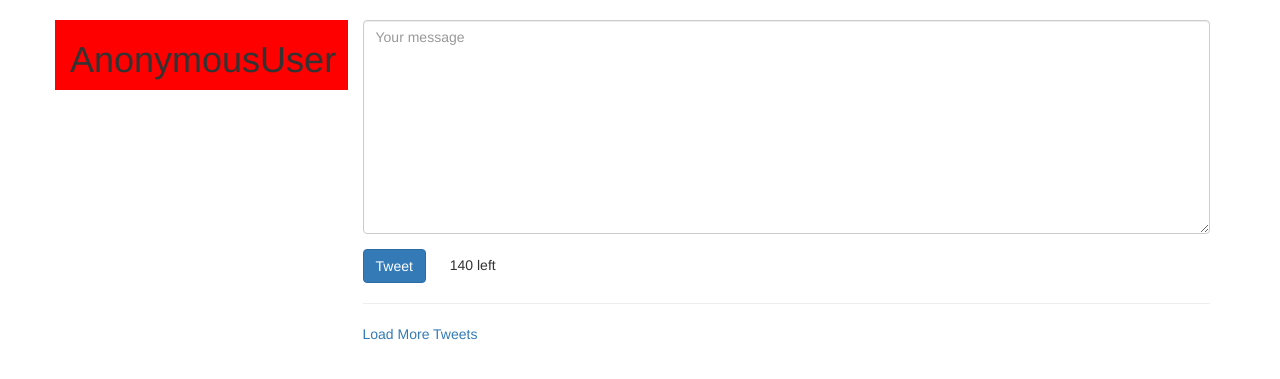
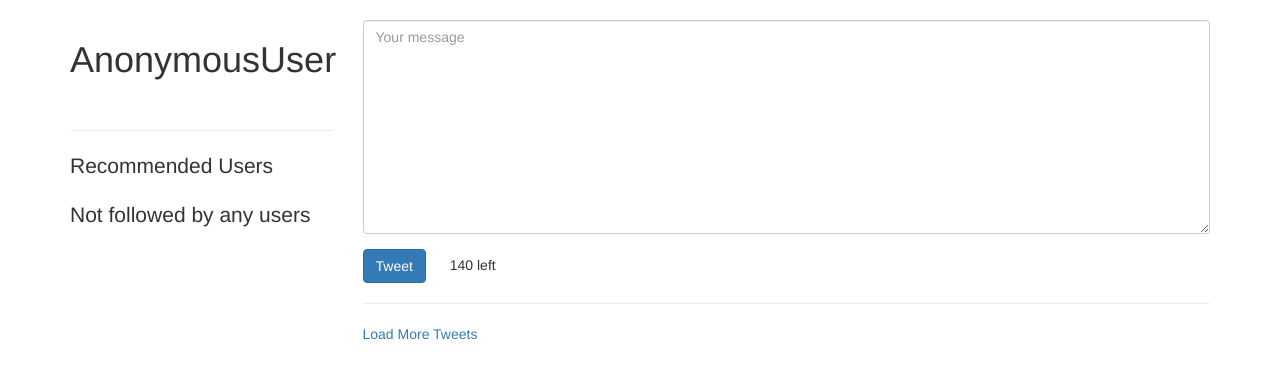
Before and after one commit to kawalot/tweetme-django, a Django app: page / in a window 1280 px wide. Shown: the part 52-431 px from the top of the page. Run offline with Django 3.2, Linux system fonts and the light colour scheme; data that the repository does not hold is empty; some libraries are stand-ins or nearby versions.

Commit message:
Recommended Users & Custom Template Tags

```diff
--- /dev/null
+++ b/src/accounts/templates/accounts/snippets/recommended.html
@@ -0,0 +1,5 @@
+{% for profile in recommended %}
+    <a href="/{{ profile.user.username }}">{{ profile.user.username }}</a><br/>
+{% empty %}
+<p class='lead'>Not followed by any users</p>
+{% endfor %}
--- a/src/accounts/templates/accounts/user_detail.html
+++ b/src/accounts/templates/accounts/user_detail.html
@@ -1,4 +1,5 @@
 {% extends "base.html" %}
+
 {% block script %}
 <script>
 
@@ -31,6 +32,8 @@ $(document).ready(function(){
         {% empty %}
         <h4>Not followed by any users</h4>
         {% endfor %}
+        <hr/>
+
     </div>
     <div class='col-sm-9 col-xs-12'>
         <h1>Tweets</h1>
--- /dev/null
+++ b/src/accounts/templatetags/recommended.py
@@ -0,0 +1,14 @@
+from django import template
+from django.contrib.auth import get_user_model
+from accounts.models import UserProfile
+
+
+register = template.Library()
+
+User = get_user_model()
+
+@register.inclusion_tag("accounts/snippets/recommended.html")
+def recommended(user):
+    if isinstance(user, User):
+        qs = UserProfile.objects.recommended(user)
+        return {"recommended": qs}
--- a/src/accounts/views.py
+++ b/src/accounts/views.py
@@ -20,6 +20,7 @@ class UserDetailView(DetailView):
         context = super(UserDetailView, self).get_context_data(*args, **kwargs)
         following = UserProfile.objects.is_following(self.request.user, self.get_object())
         context['following'] = following
+        context['recommended'] = UserProfile.objects.recommended(self.request.user)
         return context
 
 class UserFollowView(View):
--- a/src/tweets/templates/tweets/tweet_list.html
+++ b/src/tweets/templates/tweets/tweet_list.html
@@ -1,5 +1,5 @@
 {% extends "base.html" %}
-
+{% load recommended %}
 {% block script %}
 <script>
 
@@ -14,8 +14,12 @@ $(document).ready(function(){
 
 
     <div class="row">
-        <div class="col-sm-3 col-xs-12" style="background-color:red">
+        <div class="col-sm-3 col-xs-12">
         <h1>{{ request.user }}</h1>
+        <br/>
+        <hr/>
+        <p class='lead'>Recommended Users</p>
+        {% recommended request.user %}
         </div>
 
         <div class="col-sm-9">
```
Also changed, not shown: src/accounts/models.py (+7 -0 lines), src/accounts/templatetags/__init__.py (added).
